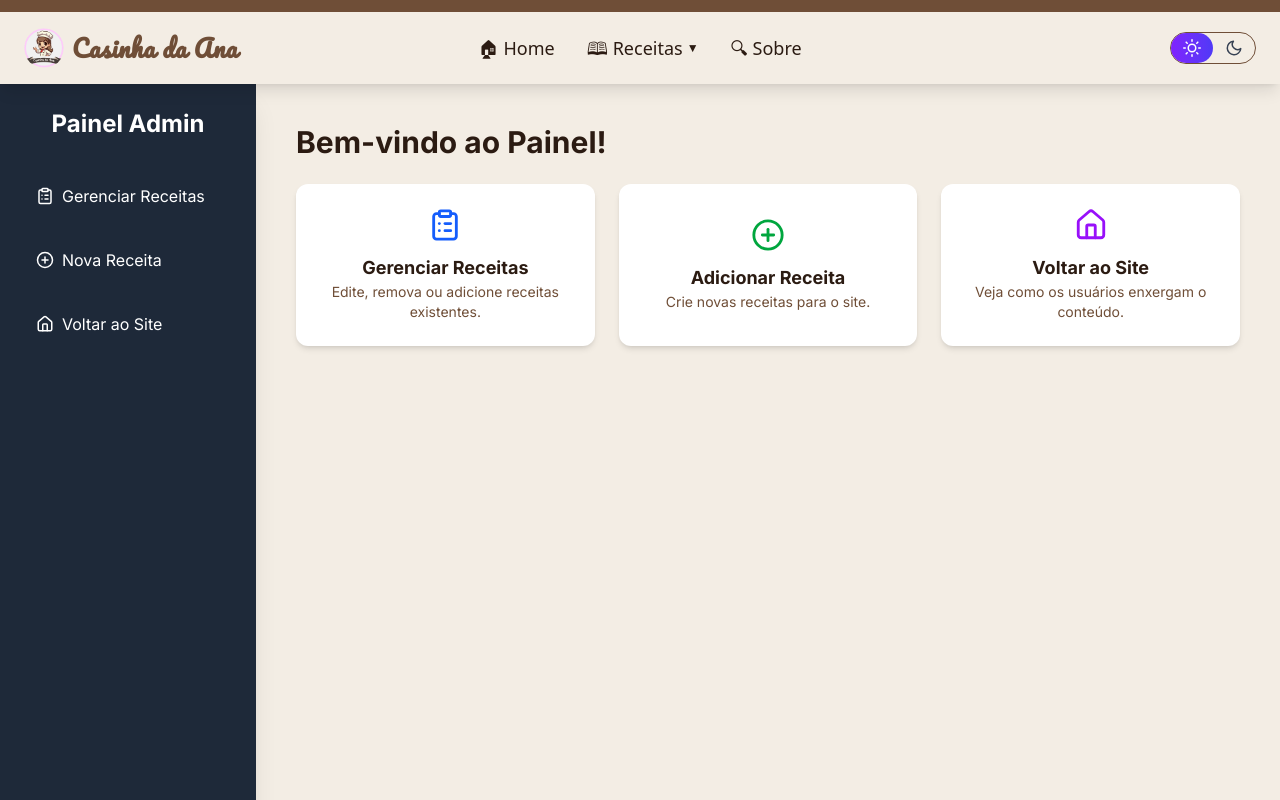
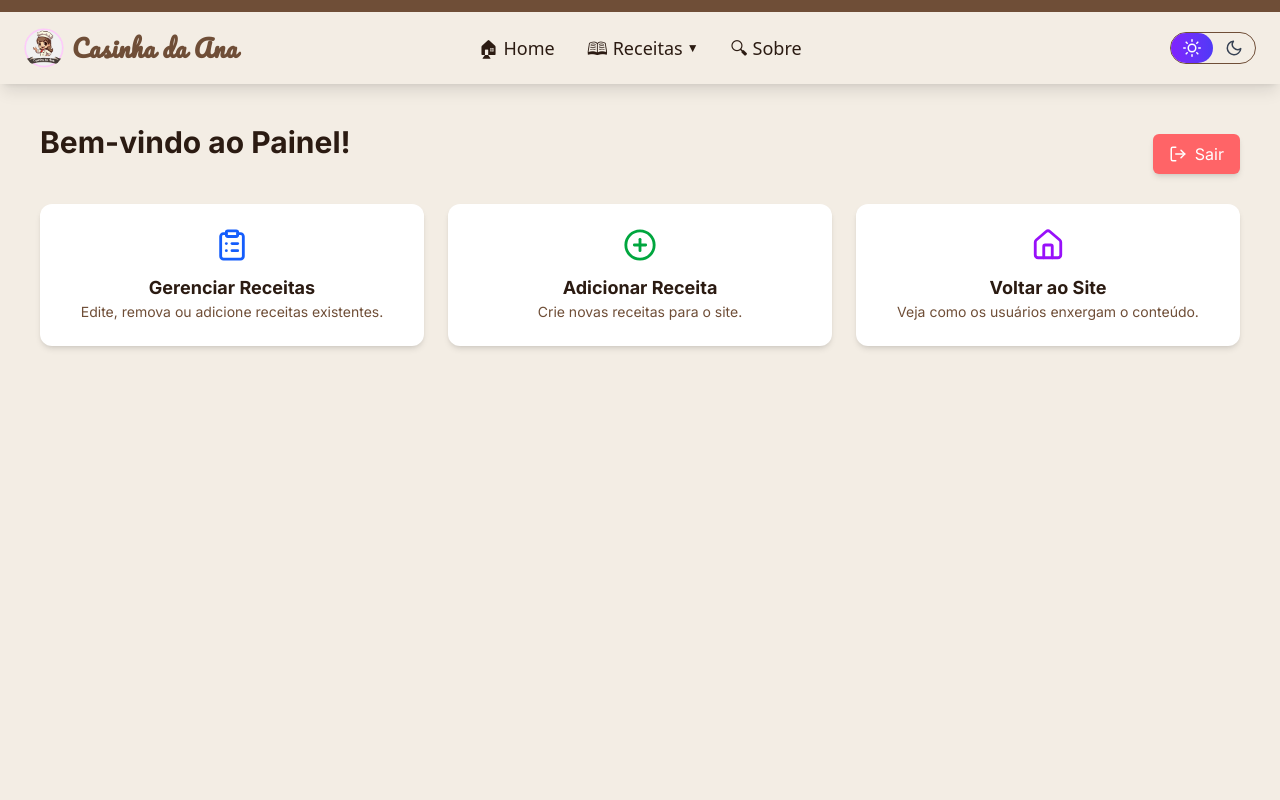
Before and after one commit to allansf29/receitas-site, a React (Vite) app in the folder Front-End/: page /admin/dashboard in a window 1280 px wide. Shown: the top 800 px of the page. Built offline with nearby package versions, Linux system fonts and the light colour scheme; sample sign-in values are in the browser's storage; a web font is replaced by a local one.

Commit message:
Criando buttons para voltar e outro para deslogar da aba de admin.

```diff
--- /dev/null
+++ b/Front-End/src/components/BackButton.tsx
@@ -0,0 +1,16 @@
+import { useNavigate } from "react-router-dom";
+import { ArrowLeft } from "lucide-react";
+
+export default function BackButton() {
+  const navigate = useNavigate();
+
+  return (
+    <button
+      onClick={() => navigate(-1)}
+      className="flex items-center gap-2 px-4 py-2 rounded-xl bg-gray-100 hover:bg-gray-200 dark:bg-gray-800 dark:hover:bg-gray-700 text-gray-700 dark:text-gray-200  transition-all duration-200 shadow-sm hover:shadow-md cursor-pointer"
+    >
+      <ArrowLeft className="w-5 h-5" />
+      <span>Voltar</span>
+    </button>
+  );
+}
--- a/Front-End/src/pages/Admin/AddEditRecipe.tsx
+++ b/Front-End/src/pages/Admin/AddEditRecipe.tsx
@@ -2,6 +2,8 @@
 import React, { useEffect, useState } from "react";
 import { useNavigate, useParams } from "react-router-dom";
 import api from "../../services/api";
+import BackButton from "../../components/BackButton";
+import Dashboard from "./Dashboard";
 
 export default function AddEditRecipe() {
   const { id } = useParams<{ id?: string }>();
@@ -103,7 +105,11 @@ export default function AddEditRecipe() {
 
   return (
     <div className="p-6 max-w-3xl mx-auto">
+      <div className="mb-4">
+        <BackButton />
+      </div>
       <div className="bg-white dark:bg-gray-800 p-8 rounded-xl shadow-lg border border-gray-200 dark:border-gray-700">
+
         <h2 className="text-2xl font-bold text-center mb-6 text-text dark:text-white">
           {id ? "Editar Receita" : "Adicionar Receita"}
         </h2>
--- a/Front-End/src/pages/Admin/Dashboard.tsx
+++ b/Front-End/src/pages/Admin/Dashboard.tsx
@@ -1,28 +1,13 @@
 import { motion } from "framer-motion";
 import { Link } from "react-router-dom";
 import { ClipboardList, PlusCircle, Home } from "lucide-react";
+import LogoutButton from "./LogoutButton";
 
 export default function Dashboard() {
   return (
     <div className="min-h-screen flex bg-background dark:bg-gray-900">
-      {/* Sidebar */}
-      <aside className="w-64 bg-gray-800 text-white flex flex-col p-6 shadow-xl">
-        <h2 className="text-2xl font-bold mb-8 text-center">Painel Admin</h2>
-        <nav className="flex flex-col gap-4">
-          <Link to="/admin/recipes" className="hover:bg-gray-700 p-3 rounded flex items-center gap-2">
-            <ClipboardList size={18} /> Gerenciar Receitas
-          </Link>
-          <Link to="/admin/add" className="hover:bg-gray-700 p-3 rounded flex items-center gap-2">
-            <PlusCircle size={18} /> Nova Receita
-          </Link>
-          <Link to="/" className="hover:bg-gray-700 p-3 rounded flex items-center gap-2">
-            <Home size={18} /> Voltar ao Site
-          </Link>
-        </nav>
-      </aside>
-
-      {/* Conteúdo */}
       <main className="flex-1 p-10">
+        <div className="flex justify-between items-center mb-5">
         <motion.h1
           initial={{ opacity: 0, y: -20 }}
           animate={{ opacity: 1, y: 0 }}
@@ -31,6 +16,8 @@ export default function Dashboard() {
         >
           Bem-vindo ao Painel!
         </motion.h1>
+        <LogoutButton />
+        </div>
 
         <div className="grid grid-cols-1 md:grid-cols-3 gap-6">
           <Link to="/admin/recipes" className="block">
--- /dev/null
+++ b/Front-End/src/pages/Admin/LogoutButton.tsx
@@ -0,0 +1,22 @@
+import { useNavigate } from "react-router-dom";
+import { LogOut } from "lucide-react";
+
+export default function LogoutButton() {
+  const navigate = useNavigate();
+
+  function handleLogout() {
+    localStorage.removeItem("token");
+    alert("Você saiu da conta.");
+    navigate("/admin/login");
+  }
+
+  return (
+    <button
+      onClick={handleLogout}
+      className="flex items-center gap-2 bg-red-400 hover:bg-red-600 text-white px-4 py-2 rounded-md shadow-md transition-all duration-200 cursor-pointer"
+    >
+      <LogOut size={18} />
+      Sair
+    </button>
+  );
+}
--- a/Front-End/src/pages/Admin/RecipeDetails.tsx
+++ b/Front-End/src/pages/Admin/RecipeDetails.tsx
@@ -2,6 +2,7 @@ import { useState, useEffect } from "react";
 import { useParams } from "react-router-dom";
 import api from "../../services/api";
 import { motion } from "framer-motion";
+import BackButton from "../../components/BackButton";
 
 interface Recipe {
   title: string;
@@ -42,6 +43,9 @@ export default function RecipeDetails() {
       animate={{ opacity: 1 }}
       className="container mx-auto p-6 max-w-4xl"
     >
+      <div className="mb-4">
+        <BackButton />
+      </div>
       <img src={recipe.image} alt={recipe.title} className="w-full h-80 object-cover rounded-lg mb-6 shadow-md" />
       <h1 className="text-4xl font-bold text-gray-800 dark:text-white mb-2">{recipe.title}</h1>
       <p className="text-gray-600 dark:text-gray-400 mb-6">{recipe.description}</p>
--- a/Front-End/src/pages/Admin/RecipeListAdmin.tsx
+++ b/Front-End/src/pages/Admin/RecipeListAdmin.tsx
@@ -3,6 +3,7 @@ import { Link } from "react-router-dom";
 import api from "../../services/api";
 import { motion } from "framer-motion";
 import { Eye, Pencil, Trash2, Plus } from "lucide-react";
+import BackButton from "../../components/BackButton";
 
 interface Recipe {
   id: string;
@@ -43,6 +44,9 @@ export default function RecipeListAdmin() {
 
   return (
     <div className="p-8 max-w-5xl mx-auto">
+      <div className="mb-4">
+        <BackButton />
+      </div>
       <div className="flex justify-between items-center mb-6">
         <h2 className="text-3xl font-bold text-gray-800 dark:text-white">Gerenciar Receitas</h2>
         <Link
```
